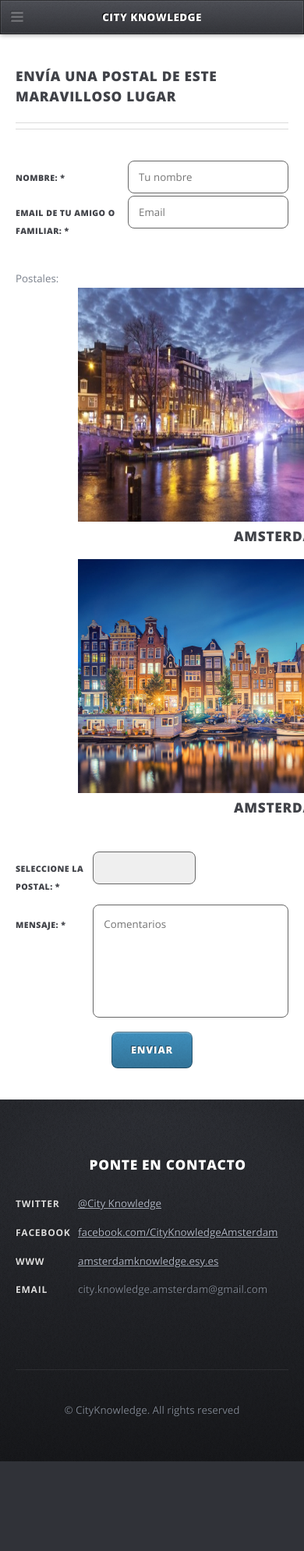
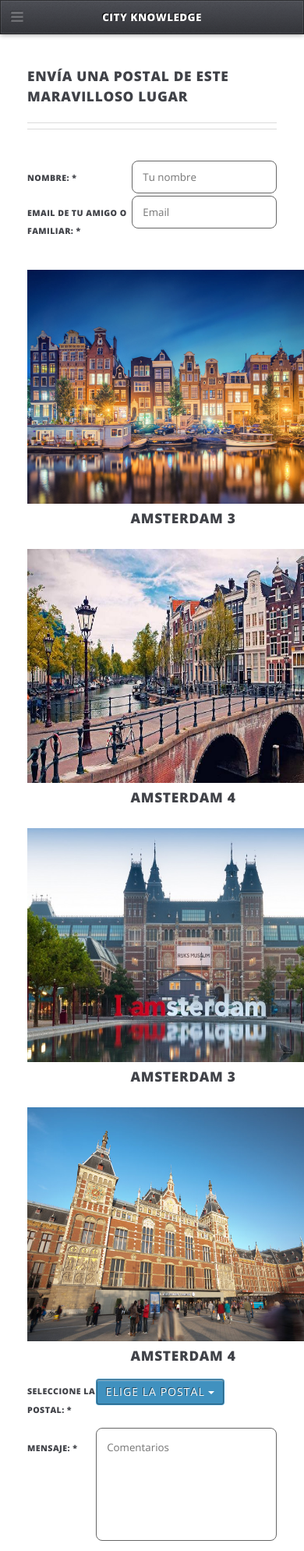
Before and after one commit to astrov01/Amsterdam, a plain HTML site: page postal.html in a window 390 px wide. Shown: the top 1989 px of the page at 78% size. Before the commit the page ends 1874 px from the top, so only its background shows below. Drawn offline with nearby package versions, Linux system fonts and the light colour scheme.

Commit message:
Postal funcionando responsivamente
Imgane de icono agregada
Duda con dropdown

```diff
--- a/postal.html
+++ b/postal.html
@@ -8,6 +8,22 @@
 	<head>
 		<title>Amsterdam</title>
 		<meta charset="utf-8" />
+
+		<link rel="icon" href="images/icono2.jpg">
+		<meta charset="utf-8">
+		<meta http-equiv="X-UA-Compatible" content="IE=edge">
+		<meta name="viewport" content="width=device-width, initial-scale=1">
+
+		<script src="https://ajax.googleapis.com/ajax/libs/jquery/1.11.3/jquery.min.js"></script>
+		<!-- Include all compiled plugins (below), or include individual files as needed -->
+
+		<link rel="stylesheet" href="https://maxcdn.bootstrapcdn.com/bootstrap/3.3.6/css/bootstrap.min.css" integrity="sha384-1q8mTJOASx8j1Au+a5WDVnPi2lkFfwwEAa8hDDdjZlpLegxhjVME1fgjWPGmkzs7" crossorigin="anonymous"/>
+
+		<link rel="stylesheet" href="https://maxcdn.bootstrapcdn.com/bootstrap/3.3.6/css/bootstrap-theme.min.css" integrity="sha384-fLW2N01lMqjakBkx3l/M9EahuwpSfeNvV63J5ezn3uZzapT0u7EYsXMjQV+0En5r" crossorigin="anonymous"/>
+
+		<script src="https://maxcdn.bootstrapcdn.com/bootstrap/3.3.6/js/bootstrap.min.js" integrity="sha384-0mSbJDEHialfmuBBQP6A4Qrprq5OVfW37PRR3j5ELqxss1yVqOtnepnHVP9aJ7xS" crossorigin="anonymous"></script>
+
+
 		<meta name="viewport" content="width=device-width, initial-scale=1" />
 		<!--[if lte IE 8]><script src="assets/js/ie/html5shiv.js"></script><![endif]-->
 		<link rel="stylesheet" href="assets/css/main.css" />
@@ -101,60 +117,44 @@
 														</tbody>
 														</table>
 
-														<table summary="FormularioImagen">
-														<tbody>
-														<tr>
-															<td> Postales:
-															</td>
-														</tr>
 
-														<tr>
+														<div class="row">
+															<div class="col-md-6" id="postal_1">
+																<figure>
+																	<img src="images/Amsterdam4.jpg" width="400px" height="300px" alt="Selecciona la imagen de tu postal">
+																</figure>
+																<h4>Amsterdam 3</h4>
+															</div>
 
-																	<td>
-																		<div class="6u 12u(mobile)" id="postal_1" style="margin-left: 20%">
-																			<figure <!--onclick="javascript:void(document.getElementById('postal_1').style.border = '2em solid black')"-->
-																				<img src="images/Amsterdam2_Cambiada.jpg" width="400px" height="300px" alt="Selecciona la imagen de tu postal">
+
+															<div class="col-md-6" id="postal_2">
+																<figure>
+																	<img src="images/AmsterdamLogo_Cambiada.jpg" width="400px" height="300px" alt="Selecciona la imagen de tu postal">
 																</figure>
-																				<h4 style=margin-left:50%>Amsterdam 1</h4>
+																<h4>Amsterdam 4</h4>
 															</div>
-																	</td>
 
-																	<td>
-																		<div class="6u 12u(mobile)" id="postal_2" style="margin-left: 20%">
+														</div>
+
+
+
+														<div class="row">
+															<div class="col-md-6" id="postal_3">
 																<figure>
 																	<img src="images/Amsterdam3.jpg" width="400px" height="300px" alt="Selecciona la imagen de tu postal">
 																</figure>
-																				<h4 style=margin-left:50%>Amsterdam 2</h4>
+																<h4>Amsterdam 3</h4>
 															</div>
-																	</td>
-
-														</tr>
 
 
-														<tr>
+															<div class="col-md-6" id="postal_4">
+																<figure>
+																	<img src="images/Amsterdam5.jpg" width="400px" height="300px" alt="Selecciona la imagen de tu postal">
+																			</figure>
+																				<h4>Amsterdam 4</h4>
+																		</div>
 
-																	<td>
-																		<div class="6u 12u(mobile)" id="postal_3" style="margin-left: 20%">
-																			<figure>
-																			<img src="images/Amsterdam4.jpg" width="400px" height="300px" alt="Selecciona la imagen de tu postal">
-																			</figure>
-																				<h4 style=margin-left:50%>Amsterdam 3</h4>
 														</div>
-																	</td>
-
-																	<td>
-																		<div class="6u 12u(mobile)" id="postal_4" style="margin-left: 20%">
-																			<figure>
-																				<img src="images/AmsterdamLogo_Cambiada.jpg" width="400px" height="300px" alt="Selecciona la imagen de tu postal">
-																			</figure>
-																				<h4 style=margin-left:50%>Amsterdam 4</h4>
-																		</div>
-																	</td>
-														</tr>
-
-														</tbody>
-														</table>
-
 
 														<table summary="FormularioSeleccion">
 														<tbody>
@@ -164,23 +164,37 @@
 															</td>
 															<td>
 
-																<select style="width: auto; border: 1px solid #666666"
+																<!--<select style="width: auto; border: 1px solid #666666"
 																		name="postal" size="1" required="true"
 																		type="text">
 																	<option selected disabled>
 																	</option>
-																	<option value="images/Amsterdam2_Cambiada.jpg">01
+																	<option value="images/Amsterdam2_Cambiada.jpg">
 																		Amsterdam 1
 																	</option>
-																	<option value="images/Amsterdam3.jpg">02 Amsterdam 2
+																	<option value="images/Amsterdam3.jpg">Amsterdam 2
 																	</option>
-																	<option value="images/Amsterdam4.jpg">03 Amsterdam 3
+																	<option value="images/Amsterdam4.jpg">Amsterdam 3
 																	</option>
-																	<option value="images/AmsterdamLogo_Cambiada.jpg">04
-																		Amsterdam 4
+																	<option value="images/AmsterdamLogo_Cambiada.jpg">Amsterdam 4
 																	</option>
 
 																</select>
+																-->
+
+
+
+																<div class="dropdown">
+																	<button class="btn btn-secondary dropdown-toggle" type="button" id="dropdownMenu1" data-toggle="dropdown" aria-haspopup="true" aria-expanded="true">
+																		Elige la postal
+																		<span class="caret"></span>
+																	</button>
+																	<ul class="dropdown-menu" aria-labelledby="dropdownMenu1">
+																		<li><a >Amsterdam 1</a></li>
+																		<li><a >Amsterdam 2</a></li>
+																		<li><a >Amsterdam 3</a></li>
+																	</ul>
+																</div>
 
 															</td>
 
```
Also changed, not shown: index.html (+1 -0 lines), quehacer.html (+1 -0 lines), transporte.html (+1 -0 lines), images/icono.jpg (added), images/icono2.jpg (added). Lines whose indentation alone changed are shown as unchanged.
